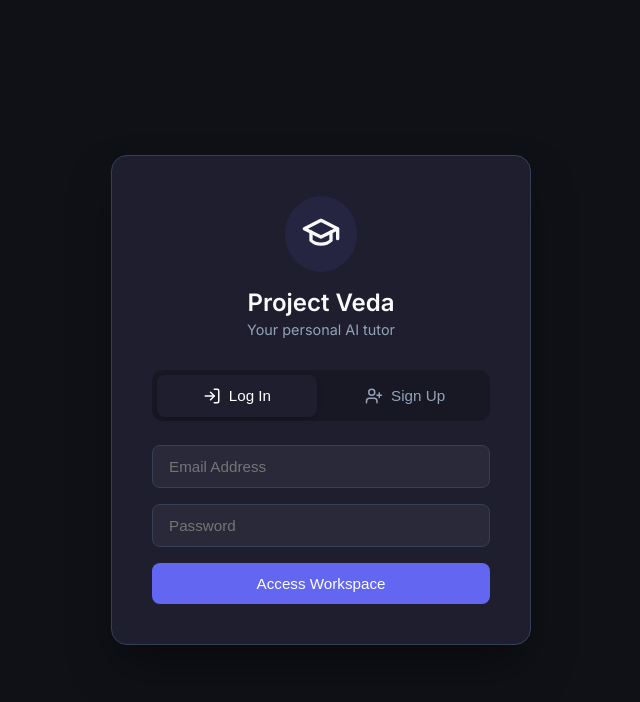
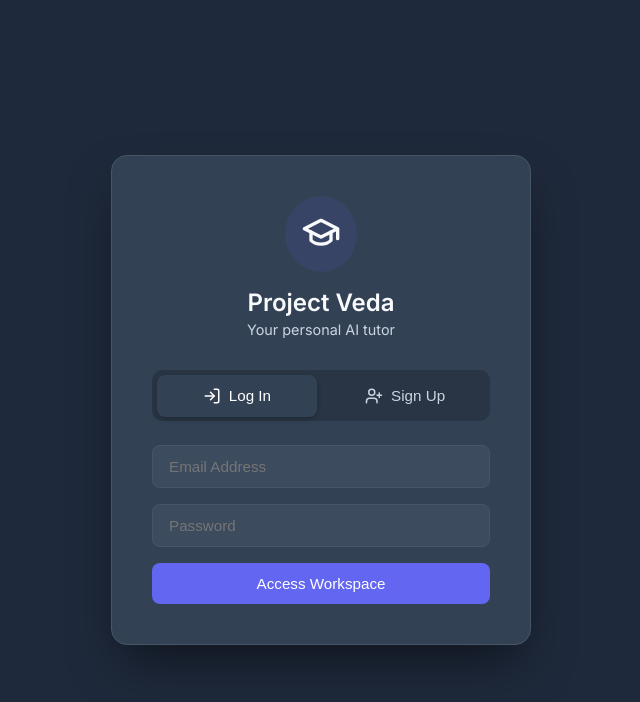
Before and after one commit to abhij5681-eng/Project_Veda_New, a React (Vite) app in the folder frontend/: page / in a window 1280 px wide. Shown: the top 702 px of the page, without its empty margins (319-959 px from the left). Built offline with nearby package versions, Linux system fonts and the light colour scheme.

Commit message:
Style: Update theme to a softer slate dark mode

```diff
--- a/frontend/src/index.css
+++ b/frontend/src/index.css
@@ -1,13 +1,15 @@
 @import url('https://fonts.googleapis.com/css2?family=Inter:wght@400;500;600;700&display=swap');
 
 :root {
-  --bg-dark: #0f1117;
-  --bg-panel: #1e1e2e;
+  /* Soft Slate Theme - Easier on the eyes, not too dark, not too light */
+  --bg-dark: #1e293b;     /* Main background: A soft, deep slate gray */
+  --bg-panel: #334155;    /* Sidebar & Headers: Slightly lighter slate to pop out */
+  --border: #475569;      /* Borders: Smooth, subtle gray */
+  --text-main: #f8fafc;   /* Main text: Crisp off-white for perfect readability */
+  --text-muted: #cbd5e1;  /* Secondary text: Soft, readable silver */
+
+  /* Accents (Keeping your original colors) */
   --primary: #6366f1;
-  --primary-hover: #4f46e5;
-  --text-main: #f8fafc;
-  --text-muted: #94a3b8;
-  --border: #334155;
   --danger: #ef4444;
   --success: #10b981;
 }
```
